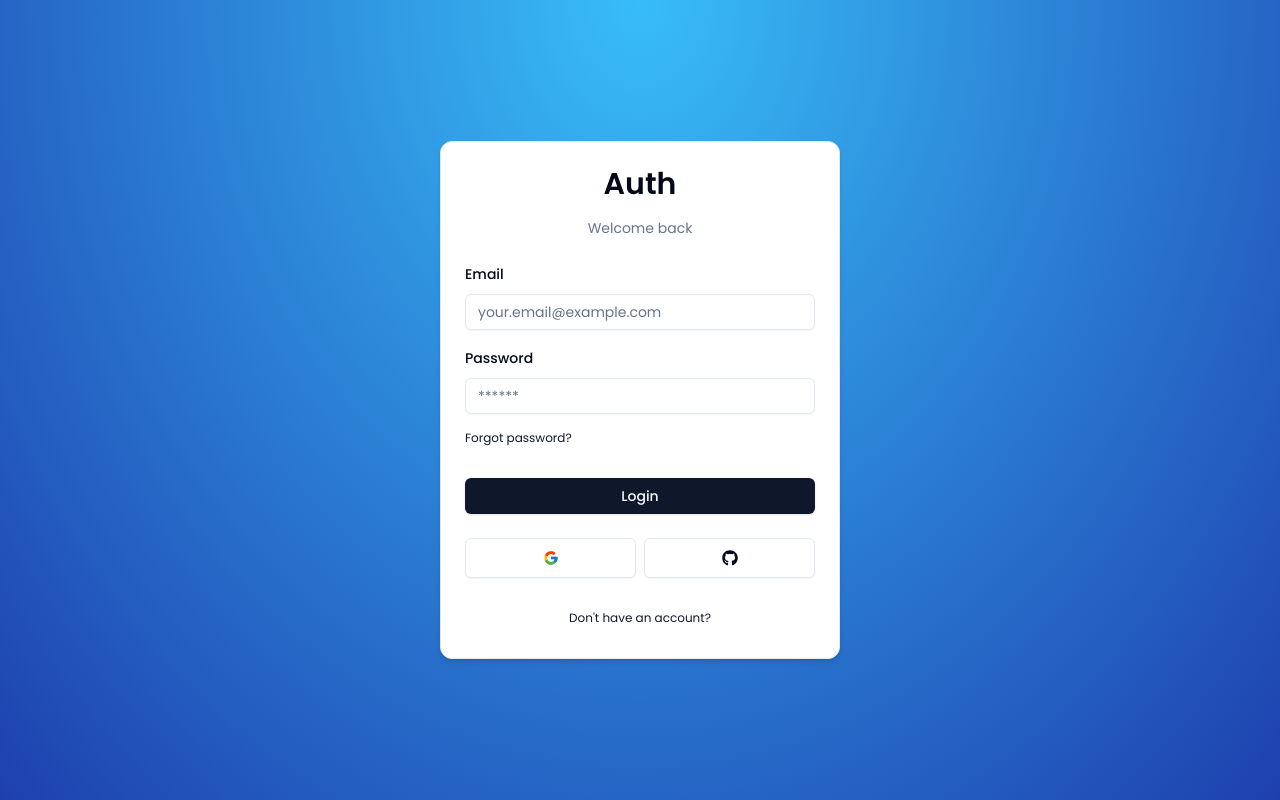
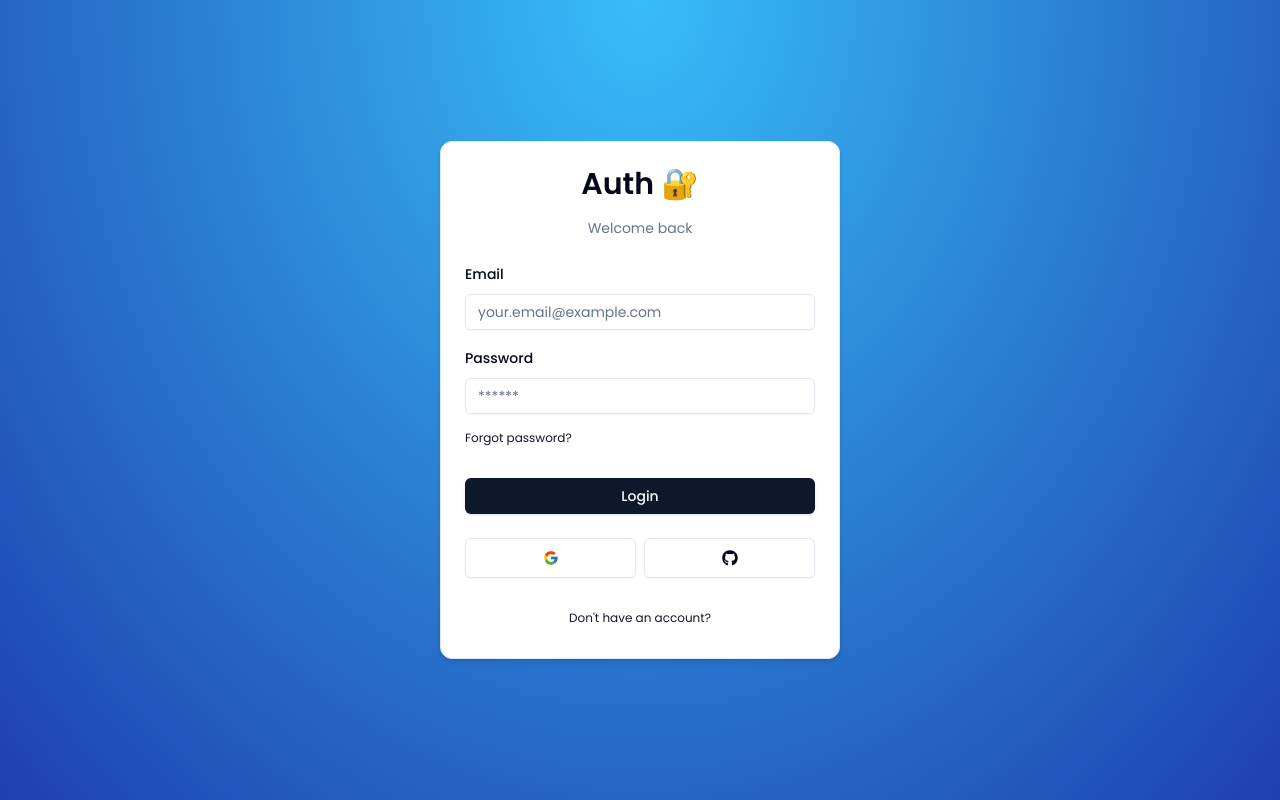
Before and after one commit to enzomachadodev/next-auth-toolkit, a Next.js app: page /auth/login in a window 1280 px wide. Built offline with nearby package versions, Linux system fonts and the light colour scheme; no server answers.

Commit message:
feat: add emoji in header title

```diff
--- /dev/null
+++ b/src/app/admin/page.tsx
@@ -0,0 +1,7 @@
+import React from "react";
+
+const AdminPage = () => {
+  return <div>AdminPage</div>;
+};
+
+export default AdminPage;
--- a/src/components/auth/header.tsx
+++ b/src/components/auth/header.tsx
@@ -6,7 +6,7 @@ interface HeaderProps {
 export const Header = ({ label }: HeaderProps) => {
   return (
     <header className="flex w-full flex-col items-center justify-center gap-y-4">
-      <h1 className={cn("text-3xl font-semibold")}> Auth</h1>
+      <h1 className={cn("text-3xl font-semibold")}>Auth 🔐</h1>
       <p className="text-sm text-muted-foreground">{label}</p>
     </header>
   );
```
